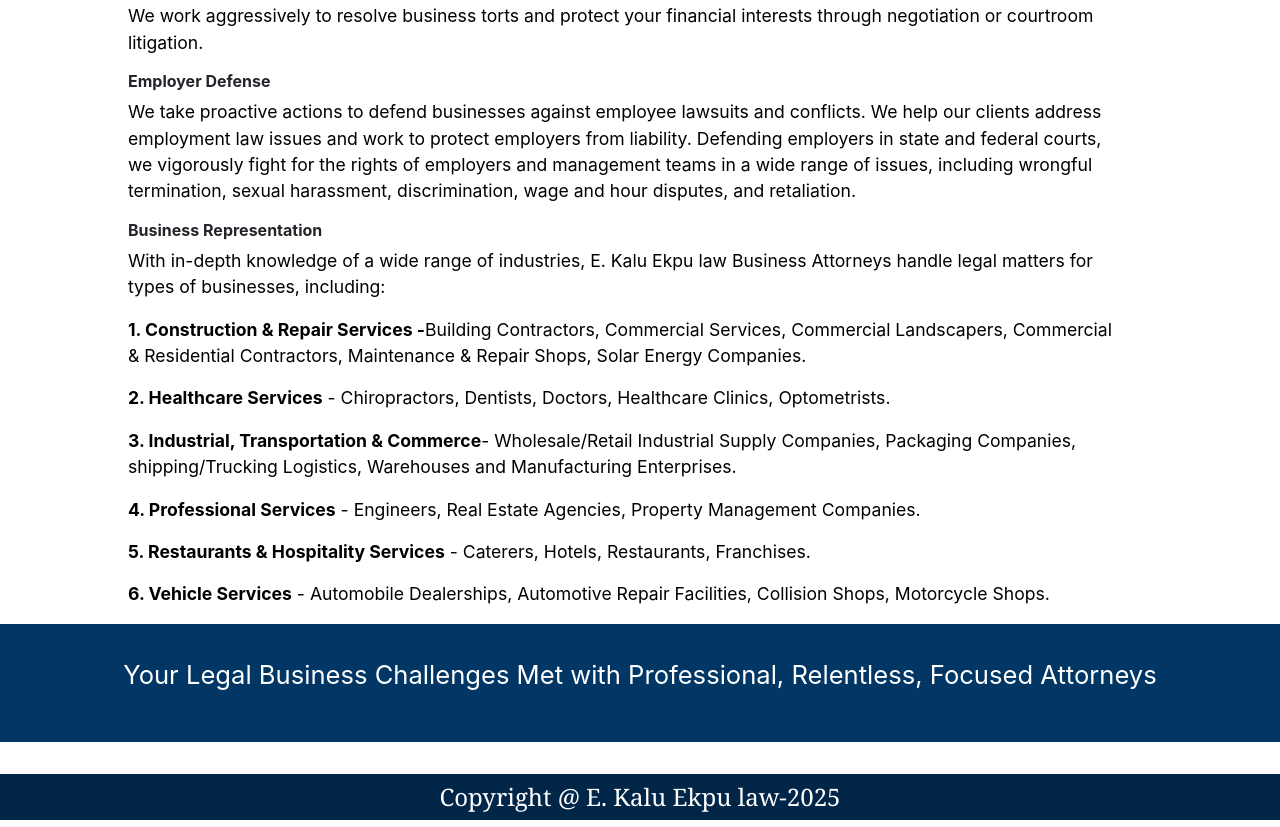
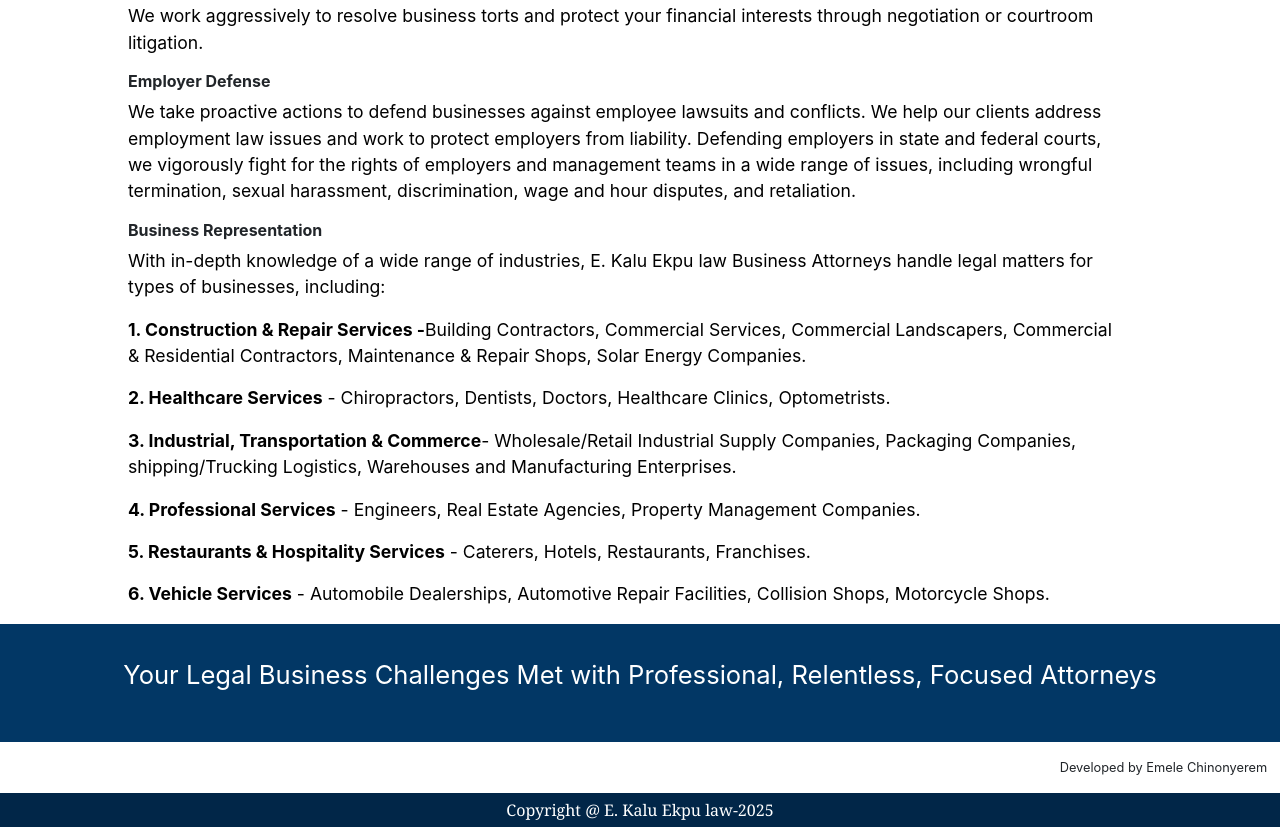
Before and after one commit to chinagit87/e.-kalu-ekpu-law-firm, a website: page index.html in a window 1280 px wide. Shown: the part 3339-4166 px from the top of the page. Drawn offline with nearby package versions, Linux system fonts and the light colour scheme.

Commit message:
reset column

```diff
--- a/index.html
+++ b/index.html
@@ -370,8 +370,9 @@
       <p>Your Legal Business Challenges Met with Professional, Relentless, Focused Attorneys</p>
    </div>
 <!-- legal-biz section ends here.   -->
+    <p style="font-size: 0.8rem; text-align: right; padding-top: 1rem; padding-right: 1%;" >Developed by Emele Chinonyerem</p>
 <!-- footer ends here. -->
-    <footer>
+    <footer class="homepage-footer">
       Copyright @ E. Kalu Ekpu law-2025
     </footer>
 <!-- footer ends here. -->
--- a/styles.css
+++ b/styles.css
@@ -343,12 +343,16 @@
 /* footer starts here. */
 footer{
     background-color: rgb(1, 38, 72);
-    font-size: 1.5rem;
+    font-size: 1rem;
     text-align: center;
     color: #fff;
     margin-top: 2rem;
     padding: 0.3rem;
     font-family: Cambria, Cochin, Georgia, Times, 'Times New Roman', serif;
+}
+.homepage-footer{
+    margin-top: 0;
+    /* padding-top: 0; */
 }
 /* footer ends here. */
 
```
